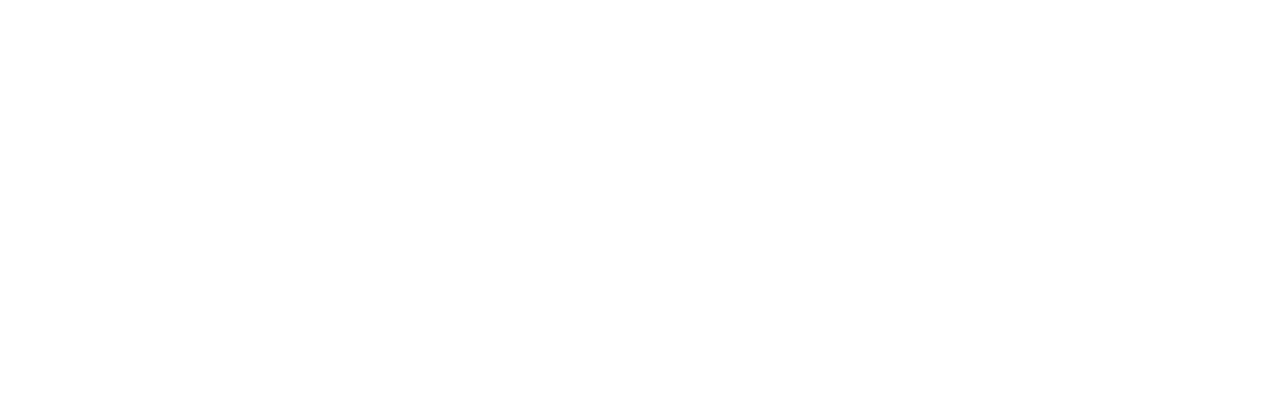
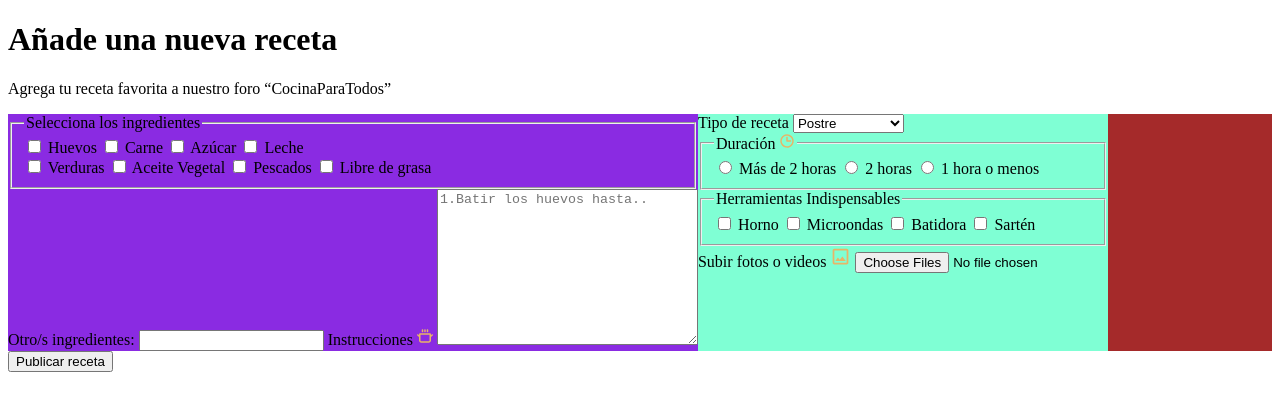
Before and after one commit to LinaAlvarado/cook_is_for_everyone, a plain HTML site: page index.html in a window 1280 px wide. Drawn offline with Linux system fonts and the light colour scheme.

Commit message:
basic layout added

```diff
--- a/index.html
+++ b/index.html
@@ -9,6 +9,99 @@
     <title>Cook is for everyone! :D</title>
 </head>
 <body>
+    <form>
+        <h1>Añade una nueva receta</h1>
+        <p>Agrega tu receta favorita a nuestro foro “CocinaParaTodos”</p>
+        <div class="container_divs">
+            <div class="container_div">
+                <fieldset>
+                    <legend>Selecciona los ingredientes</legend>
+                    <div>
+                        <input type="checkbox" name="egg" id="egg" value="egg">
+                        <label for="egg">Huevos</label>
 
+                        <input type="checkbox" name="meat" id="meat" value="meat">
+                        <label for="meat">Carne</label>
+
+                        <input type="checkbox" name="sugar" id="sugar" value="sugar">
+                        <label for="sugar">Azúcar</label>
+
+                        <input type="checkbox" name="milk" id="milk" value="milk">
+                        <label for="milk">Leche</label>
+                    </div>
+
+                    <div>
+                        <input type="checkbox" name="vegetables" id="vegetables" value="vegetables">
+                        <label for="vegetables">Verduras</label>
+
+                        <input type="checkbox" name="oil" id="oil" value="oil">
+                        <label for="oil">Aceite Vegetal</label>
+
+                        <input type="checkbox" name="fish" id="fish" value="fish">
+                        <label for="fish">Pescados</label>
+
+                        <input type="checkbox" name="fatFree" id="fatFree" value="fatFree">
+                        <label for="fatFree">Libre de grasa</label>
+                    </div>
+                </fieldset>
+
+                <label for="otherIgredient">Otro/s ingredientes: </label>
+                <input type="text" name="otherIgredient" id="otherIgredient">
+
+                <label for="instructions">Instrucciones <img src="sources/cooking.svg" alt="Icon"></label>
+                <textarea name="instructions" id="instructions" cols="30" rows="10"
+                placeholder="1.Batir los huevos hasta.."></textarea>
+            </div>
+
+            <div class="container_div_1">
+                <label for="typeOfrecipe">Tipo de receta</label>
+                <select name="typeOfrecipe" id="typeOfrecipe">
+                      <option value="dessert">Postre</option>
+                      <option value="veganDessert">Postre Vegano</option>
+                      <option value="glutenFree">Libre de glutén</option>
+                      <option value="breakfast">Desayuno</option>
+                      <option value="lunch">Almuerzo</option>
+                </select>
+
+                <fieldset>
+                    <legend>Duración <img src="sources/clock.svg" alt="Icon"></legend>
+                    <div>
+                        <input type="radio" name="duration" id="more2Hour" value="more2Hour">
+                        <label for="more2Hour">Más de 2 horas</label>
+
+                        <input type="radio" name="duration" id="2Hour" value="2Hour">
+                        <label for="2Hour">2 horas</label>
+
+                        <input type="radio" name="duration" id="1Hour" value="1Hour">
+                        <label for="1Hour">1 hora o menos</label>
+                    </div>
+                </fieldset>
+
+                <fieldset>
+                    <legend>Herramientas Indispensables</legend>
+                    <div>
+                        <input type="checkbox" name="oven" id="oven" value="oven">
+                        <label for="oven">Horno</label>
+
+                        <input type="checkbox" name="microwave" id="microwave" value="microwave">
+                        <label for="microwave">Microondas</label>
+
+                        <input type="checkbox" name="mixer" id="mixer" value="mixer">
+                        <label for="mixer">Batidora</label>
+
+                        <input type="checkbox" name="pan" id="pan" value="pan">
+                        <label for="pan">Sartén</label>
+                    </div>
+                </fieldset>
+
+                <label for="imagesRecipe"> Subir fotos o videos <img src="sources/photo.svg" alt="Icon"></label>
+                <input type="file" name="imagesRecipe" id="imagesRecipe" accept=".jpg, .png, .mp4" multiple>
+
+            </div>
+        </div>
+
+
+        <input type="button" value="Publicar receta">
+    </form>
 </body>
 </html>
--- a/style.css
+++ b/style.css
@@ -0,0 +1,12 @@
+.container_divs{
+background-color: brown;
+display: flex;
+}
+
+.container_div{
+background-color: blueviolet;
+}
+
+.container_div_1{
+    background-color: aquamarine;
+}
```
Also changed, not shown: sources/clock.svg (added), sources/cooking.svg (added), sources/photo.svg (added).
